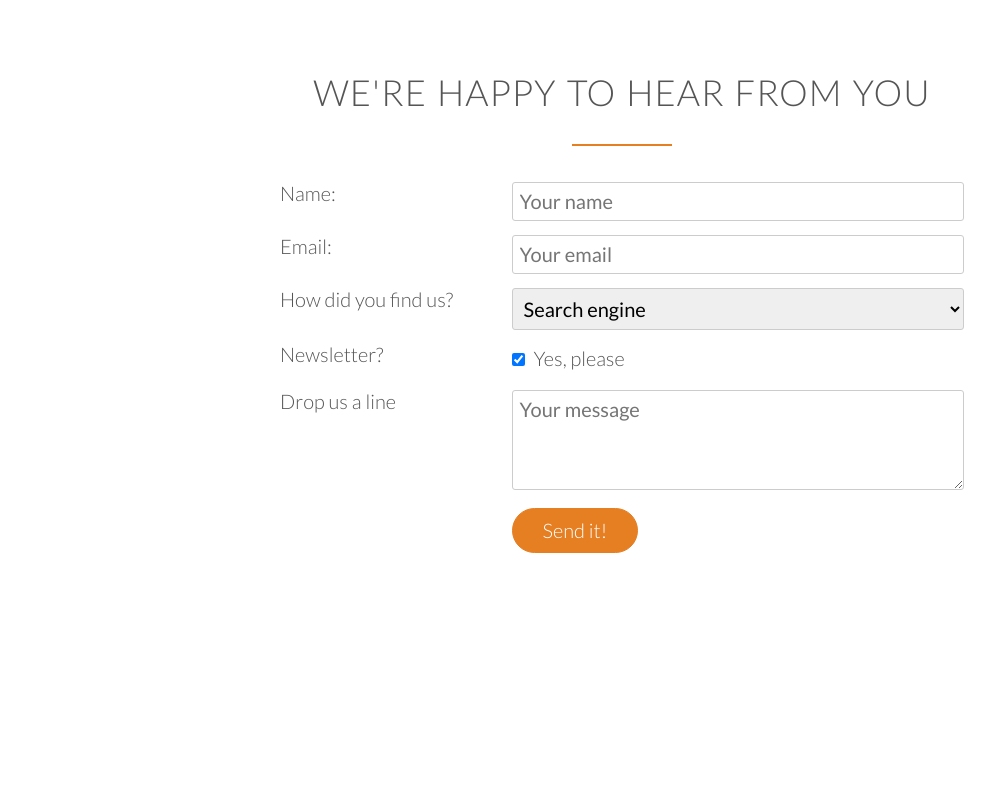
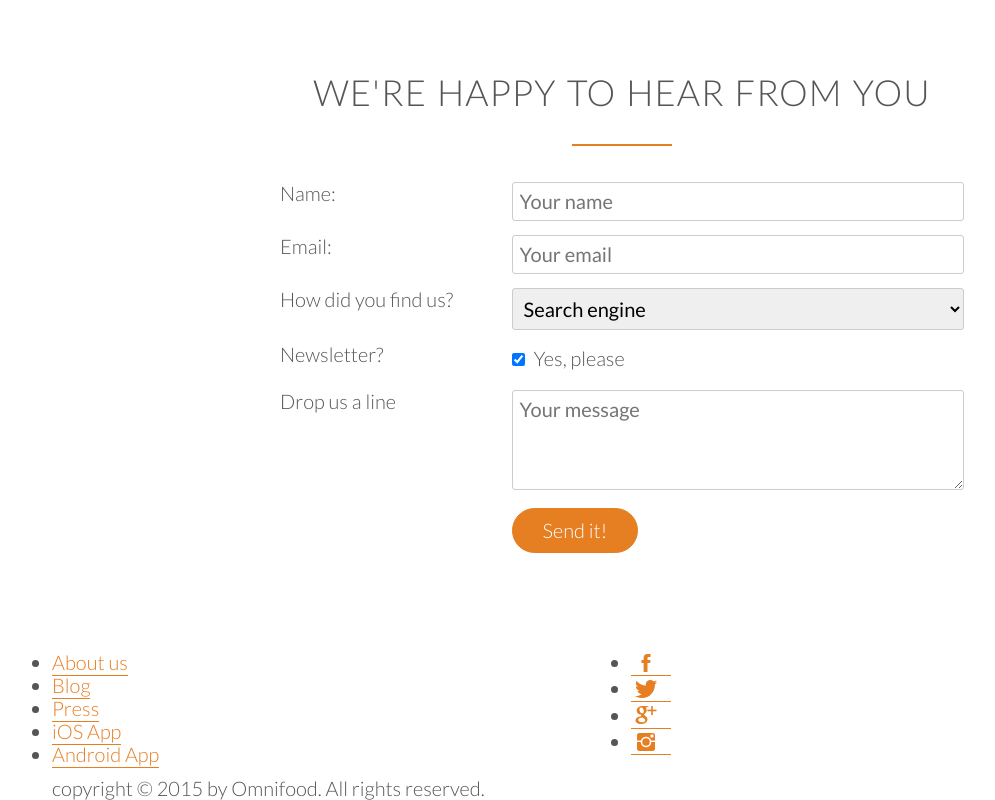
Before and after one commit to EnergeticPixels/udemy-html5css3website, a website: page index.html in a window 1280 px wide. Shown: the part 4989-5789 px from the top of the page, without its empty margins (18-1013 px from the left). Before the commit the page ends 5628 px from the top, so only its background shows below. Drawn offline with Linux system fonts and the light colour scheme; files whose address does not match are found by name.

Commit message:
structure site footer

```diff
--- a/index.html
+++ b/index.html
@@ -370,8 +370,31 @@
                 </div>
             </form>
         </div>
-
     </section>
+    <footer>
+        <div class='row'>
+            <div class='col span-1-of-2'>
+                <ul class='footer-nav'>
+                    <li><a href='#'>About us</a></li>
+                    <li><a href='#'>Blog</a></li>
+                    <li><a href='#'>Press</a></li>
+                    <li><a href='#'>iOS App</a></li>
+                    <li><a href='#'>Android App</a></li>
+                </ul>
+            </div>
+            <div class='col span-1-of-2'>
+                <ul class='social-links'>
+                    <li><a href='#'><i class='ion-social-facebook icon-small'></i></a></li>
+                    <li><a href='#'><i class='ion-social-twitter icon-small'></i></a></li>
+                    <li><a href='#'><i class='ion-social-googleplus icon-small'></i></a></li>
+                    <li><a href='#'><i class='ion-social-instagram icon-small'></i></a></li>
+                </ul>
+            </div>
+        </div>
+        <div class='row'>
+            <p>copyright &copy; 2015 by Omnifood. All rights reserved.</p>
+        </div>
+    </footer>
 
 </body>
 </html>
--- a/styles/style.css
+++ b/styles/style.css
@@ -446,3 +446,5 @@ input[type=checkbox] {
 *:focus {
     outline: none;
 }
+
+/* FOOTER */
```
